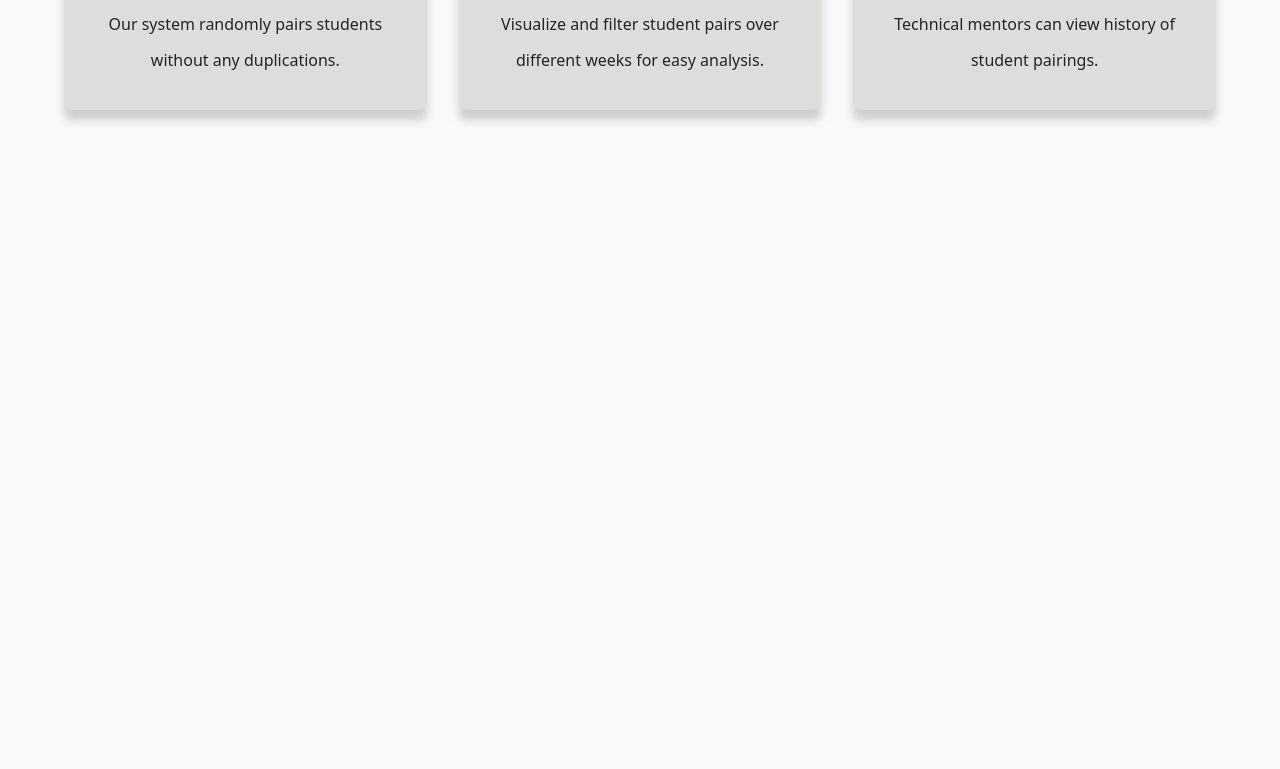
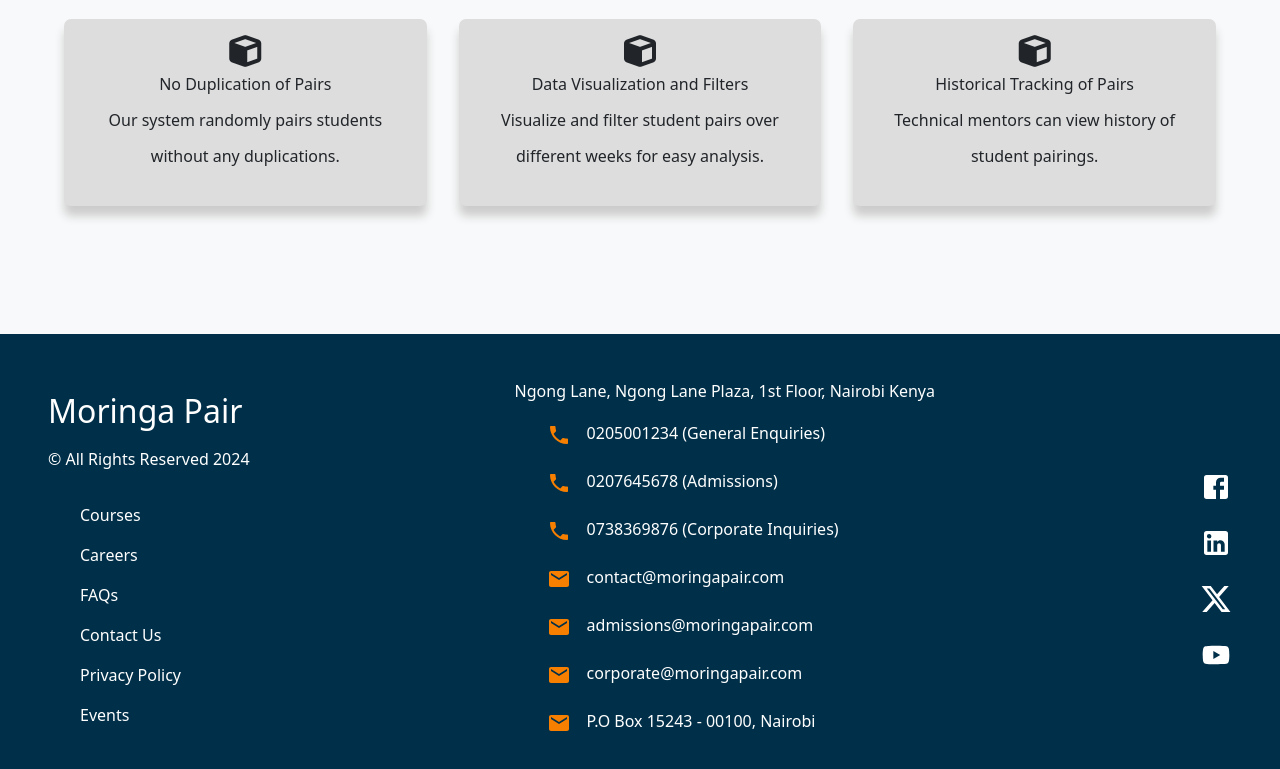
Before and after one commit to alexander784/MoringaPair, a React (Create React App) app in the folder client/: page / in a window 1280 px wide. Shown: the part 1185-1954 px from the top of the page. Before the commit the page ends 1359 px from the top, so only its background shows below. Built offline with nearby package versions, Linux system fonts and the light colour scheme.

Commit message:
Markup and style Footer component

```diff
--- a/client/package.json
+++ b/client/package.json
@@ -6,6 +6,7 @@
   "dependencies": {
     "@emotion/react": "^11.11.3",
     "@emotion/styled": "^11.11.0",
+    "@mui/icons-material": "^5.15.10",
     "@mui/material": "^5.15.10",
     "@mui/x-data-grid": "^6.19.4",
     "@testing-library/jest-dom": "^5.17.0",
--- /dev/null
+++ b/client/src/components/Footer.jsx
@@ -0,0 +1,112 @@
+import React from "react";
+// import "./footer.css";
+import studentsImage from "../assets/studentsImage.jpg";
+import LocalPhoneIcon from "@mui/icons-material/LocalPhone";
+import EmailIcon from "@mui/icons-material/Email";
+import FacebookIcon from "@mui/icons-material/Facebook";
+import LinkedInIcon from "@mui/icons-material/LinkedIn";
+import XIcon from "@mui/icons-material/X";
+import YouTubeIcon from "@mui/icons-material/YouTube";
+
+const Footer = () => {
+  const date = new Date();
+  return (
+    <div className="footer-container">
+      <div className="footer">
+        <div className="footer-left">
+          <div className="logo">
+            {/* <img src={studentsImage} alt="" /> */}
+            <h2>Moringa Pair</h2>
+            <p>&copy; All Rights Reserved {date.getFullYear()}</p>
+          </div>
+          <ul className="offers">
+            <li>
+              <a href="#c">Courses</a>
+            </li>
+            <li>
+              <a href="#c">Careers</a>
+            </li>
+            <li>
+              <a href="#c">FAQs</a>
+            </li>
+            <li>
+              <a href="#c">Contact Us</a>
+            </li>
+            <li>
+              <a href="#c">Privacy Policy</a>
+            </li>
+            <li>
+              <a href="#c">Events</a>
+            </li>
+          </ul>
+        </div>
+
+        <div className="footer-center">
+          <h2 className="location">
+            Ngong Lane, Ngong Lane Plaza, 1st Floor, Nairobi Kenya
+          </h2>
+          <ul className="contacts">
+            <li>
+              <a href="#d">
+                <LocalPhoneIcon sx={{ color: "#f77f00" }} />
+                <span>0205001234 (General Enquiries)</span>
+              </a>
+            </li>
+            <li>
+              <a href="#d">
+                <LocalPhoneIcon sx={{ color: "#f77f00" }} />
+                <span>0207645678 (Admissions)</span>
+              </a>
+            </li>
+            <li>
+              <a href="#d">
+                <LocalPhoneIcon sx={{ color: "#f77f00" }} />
+                <span>0738369876 (Corporate Inquiries)</span>
+              </a>
+            </li>
+            <li>
+              <a href="#d">
+                <EmailIcon sx={{ color: "#f77f00" }} />
+                <span>contact@moringapair.com</span>
+              </a>
+            </li>
+            <li>
+              <a href="#d">
+                <EmailIcon sx={{ color: "#f77f00" }} />
+                <span>admissions@moringapair.com</span>
+              </a>
+            </li>
+            <li>
+              <a href="#d">
+                <EmailIcon sx={{ color: "#f77f00" }} />
+                <span>corporate@moringapair.com</span>
+              </a>
+            </li>
+            <li>
+              <a href="#d">
+                <EmailIcon sx={{ color: "#f77f00" }} />
+                <span>P.O Box 15243 - 00100, Nairobi</span>
+              </a>
+            </li>
+          </ul>
+        </div>
+        <div className="footer-right">
+          <a href="#q">
+            <FacebookIcon sx={{ fontSize: "2rem" }} />
+          </a>
+          <a href="#q">
+            <LinkedInIcon sx={{ fontSize: "2rem" }} />
+          </a>
+          <a href="#q">
+            <XIcon sx={{ fontSize: "2rem" }} />
+          </a>
+          <a href="#q">
+            <YouTubeIcon sx={{ fontSize: "2rem" }} />
+          </a>
+        </div>
+      </div>
+    </div>
+  );
+};
+
+export default Footer;
--- a/client/src/pages/Home.jsx
+++ b/client/src/pages/Home.jsx
@@ -4,13 +4,14 @@ import Row from "react-bootstrap/Row";
 import Col from "react-bootstrap/Col";
 import "../styles.css";
 import studentsImage from "../assets/studentsImage.jpg";
+import Footer from "../components/Footer";
 
 const Home = () => {
   return (
     // Add Classname for styling
     <>
       <Container className="welcome-container">
-        <Row>
+        <Row className="welcome-image">
           <Col>
             <h2 className="animate__animated animate__bounce animate__infinite">
               Welcome to Moringa Pair!
@@ -94,6 +95,7 @@ const Home = () => {
           </div>
         </div>
       </div>
+      <Footer/>
     </>
   );
 };
--- a/client/src/styles.css
+++ b/client/src/styles.css
@@ -11,12 +11,19 @@ body {
 .welcome-container {
   background-color: #d9d9d9;
   /* padding: 180px; */
-  padding: 1rem;
+  padding: 4rem;
   border-radius: 5px;
   letter-spacing: 0.1rem;
 }
+.welcome-image {
+  /* background-color: red; */
+  display: flex;
+  align-items: center;
+  line-height: 2rem;
+}
 .welcome-container p {
-  letter-spacing: 0.1rem;
+  /* letter-spacing: 0.1rem; */
+  /* text-align: center; */
 }
 
 nav-link:hover {
@@ -63,6 +70,8 @@ nav-link:hover {
   box-shadow: 0 10px 10px #ccc;
 }
 /* end of benefits-features section */
+
+/* start of advanced features */
 .advanced-features {
   padding: 4rem;
 }
@@ -103,9 +112,52 @@ nav-link:hover {
   font-size: 2rem;
 }
 
-/* start of advanced features */
+/* end of advanced features */
+/* start of footer */
+:root {
+  --navy-blue: #003049;
+  --white: #fff;
+}
 
-/* end of advanced features */
+.footer-container {
+  margin-top: 4rem;
+  padding: 3rem;
+  background-color: var(--navy-blue);
+}
+.footer {
+  display: flex;
+  justify-content: space-between;
+  align-items: center;
+  color: var(--white);
+  font-weight: 200;
+}
+.footer ul {
+  list-style-type: none;
+}
+.footer a {
+  text-decoration: none;
+  color: var(--white);
+}
+.footer .footer-left {
+  line-height: 2.5rem;
+}
+.footer .footer-center {
+  line-height: 3rem;
+}
+.footer-center .location {
+  font-size: 1rem;
+}
+.footer-center .contacts span {
+  margin-left: 1rem;
+}
+.footer .footer-right {
+  display: flex;
+  flex-direction: column;
+  gap: 1.5rem;
+}
+
+/* end of footer */
+/*  */
 
 /* styling error messages */
 .error {
```
Also changed, not shown: 1 other file (tests, documents, lock files or other folders).
